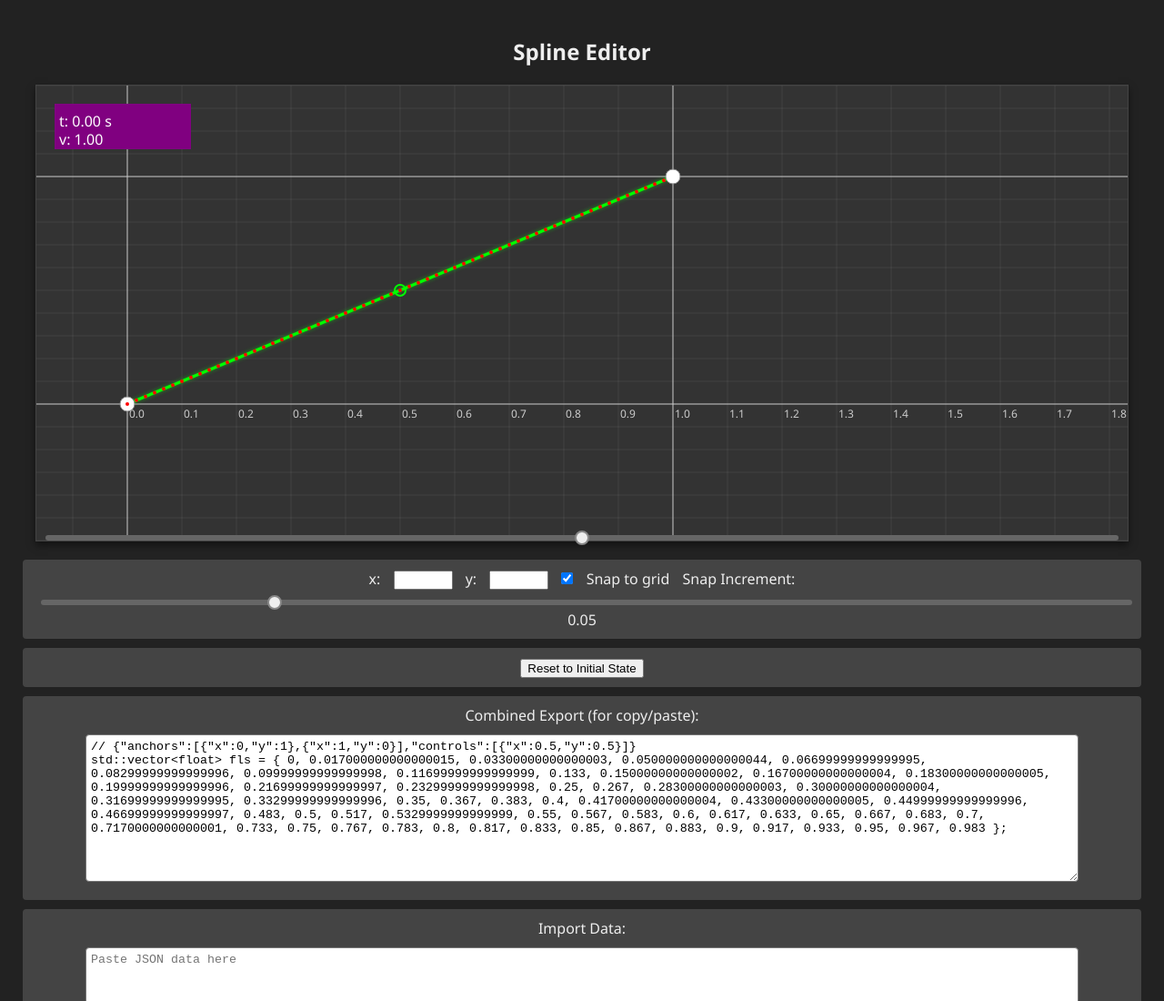
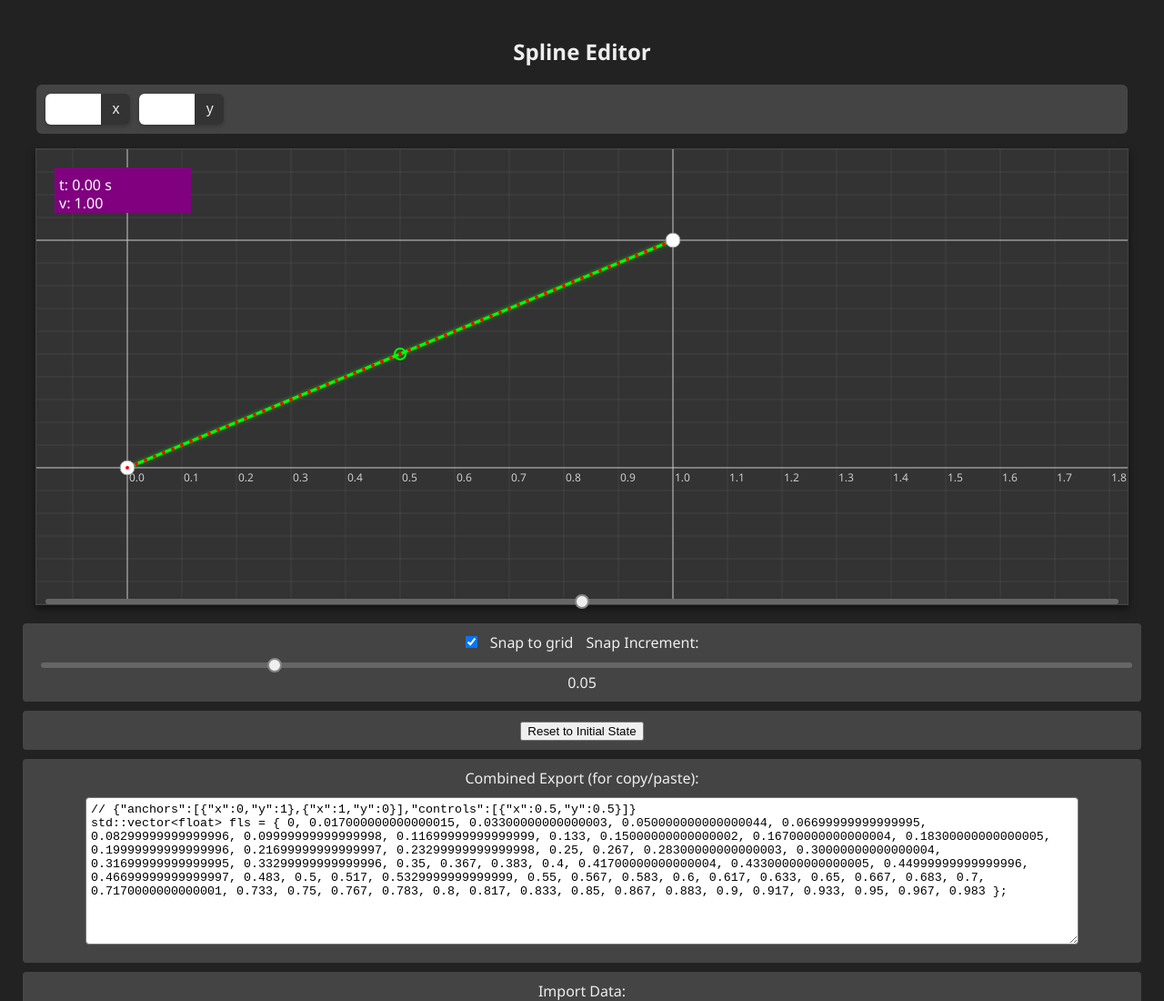
Before and after one commit to jmanc3/animation-curve-editor, a plain HTML site: page index.html in a window 1280 px wide. Shown: the top 1100 px of the page at 91% size. Drawn offline with Linux system fonts and the light colour scheme.

Commit message:
Moved x,y editor to top

```diff
--- a/index.html
+++ b/index.html
@@ -62,6 +62,48 @@
     .ui-panel button {
       margin: 0 5px;
     }
+    .top-bar {
+      box-sizing: border-box;
+      background: #444;
+      width: 1200px;
+      padding: 10px;
+      margin-bottom: 1em;
+      border-radius: 6px;            /* round the corners */
+    }
+    .coord-group {
+      display: inline-flex;          /* lay out children in a row */
+      border: none;        /* outer border */
+      border-radius: 6px;            /* round the corners */
+      overflow: hidden;              /* clip children so they follow the rounded shape */
+      box-shadow: 0 2px 4px rgba(0, 0, 0, 0.2);  /* drop shadow */
+      font-family: sans-serif;       /* (optional) set a nice font */
+      margin-right: 6px;
+    }
+
+    /* Remove individual borders and add padding */
+    .coord-group input,
+    .coord-group label {
+      padding: 0.5em;
+      border: none;
+      font-size: 1em;
+    }
+
+    .coord-group input {
+      width: 45px;
+    }
+
+    /* Remove the right border on the input and add a divider on the label */
+    .coord-group input {
+      outline: none;   /* remove default focus outline – you might add a custom focus style */
+    }
+
+    .coord-group label {
+      background: #333;   /* a slightly different background can help the label stand out */
+      border-left: 1px solid #333;  /* divider between the input and label */
+      width: 15px;
+      text-align: center;
+    }
+
     textarea {
       width: 90%;
       max-width: 1200px;
@@ -97,6 +139,18 @@
 </head>
 <body>
 <h2>Spline Editor</h2>
+
+<div class="top-bar">
+  <div class="coord-group">
+    <input type="text" id="coordX" size="5" />
+    <label for="coordX">x</label>
+  </div>
+  <div class="coord-group">
+    <input type="text" id="coordY" size="5" />
+    <label for="coordY">y</label>
+  </div>
+</div>
+
 <div id="canvasContainer">
   <canvas id="myCanvas" width="1200" height="500"></canvas>
   <!-- Horizontal Scrollbar -->
@@ -105,10 +159,6 @@
   <input type="range" id="vScrollbar" min="-1000" max="1000" value="0" step="1">
 </div>
 <div class="ui-panel">
-  <label for="coordX">x:</label>
-  <input type="text" id="coordX" size="5" />
-  <label for="coordY">y:</label>
-  <input type="text" id="coordY" size="5" />
   <input type="checkbox" id="snap" checked />
   <label for="snap">Snap to grid</label>
   <label for="snapSlider">Snap Increment:</label>
```
